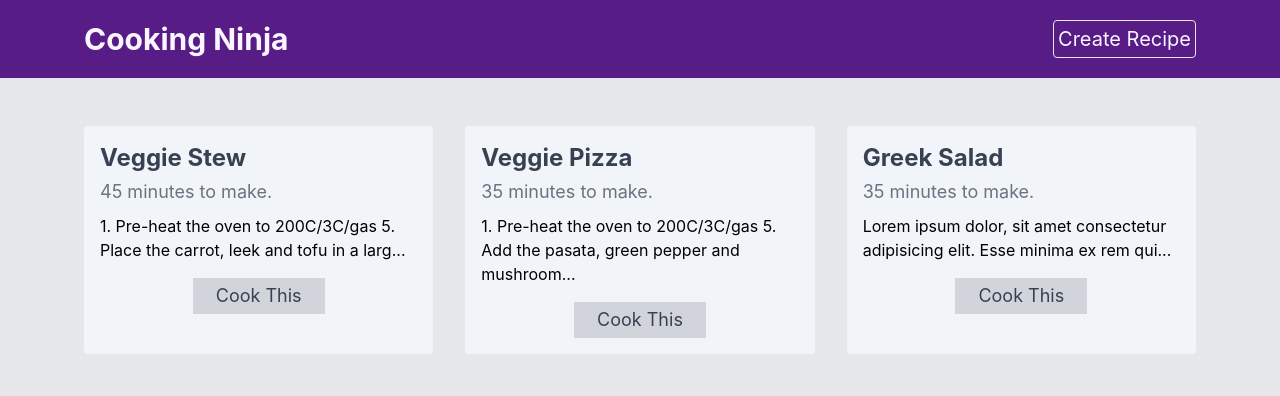
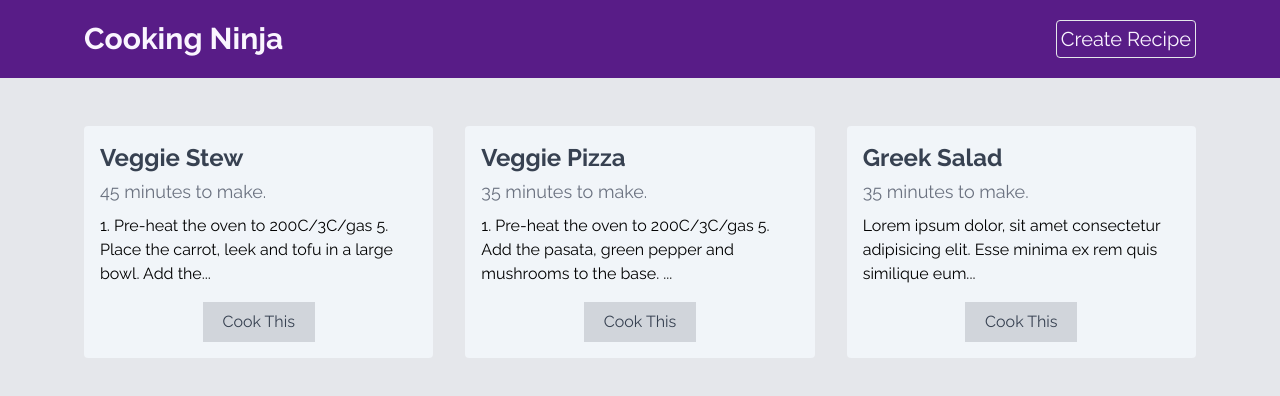
Before and after one commit to DavidRedding/recipe-directory, a React (Create React App) app: page / in a window 1280 px wide. Shown: the top 396 px of the page. Built offline with nearby package versions, Linux system fonts and the light colour scheme; data requests are answered from the project's data file.

Commit message:
Detailed view with (useParams). soft run.

```diff
--- a/public/index.html
+++ b/public/index.html
@@ -5,16 +5,19 @@
     <link rel="icon" href="%PUBLIC_URL%/favicon.ico" />
     <meta name="viewport" content="width=device-width, initial-scale=1" />
     <meta name="theme-color" content="#000000" />
-    <meta
-      name="description"
-      content="Web site created using create-react-app"
-    />
+    <meta name="description" content="Web site created using create-react-app" />
     <link rel="apple-touch-icon" href="%PUBLIC_URL%/logo192.png" />
     <!--
       manifest.json provides metadata used when your web app is installed on a
       user's mobile device or desktop. See https://developers.google.com/web/fundamentals/web-app-manifest/
     -->
     <link rel="manifest" href="%PUBLIC_URL%/manifest.json" />
+    <link rel="preconnect" href="https://fonts.googleapis.com" />
+    <link rel="preconnect" href="https://fonts.gstatic.com" crossorigin />
+    <link
+      href="https://fonts.googleapis.com/css2?family=Raleway:wght@100;200;300;400;500;600;700;800&display=swap"
+      rel="stylesheet"
+    />
     <!--
       Notice the use of %PUBLIC_URL% in the tags above.
       It will be replaced with the URL of the `public` folder during the build.
--- a/src/components/RecipeList.js
+++ b/src/components/RecipeList.js
@@ -5,10 +5,10 @@ const RecipeList = ({ recipes }) => (
     {recipes.map((recipe) => (
       <div key={recipe.id} className=" p-4 bg-slate-100 rounded hover:rotate-6 transition-all duration-300">
         <h3 className="font-bold text-2xl text-gray-700">{recipe.title}</h3>
-        <p className="  text-gray-500 text-lg mt-1">{recipe.cookingTime} to make.</p>
-        <div className=" mt-2">{recipe.method.substring(0, 80)}...</div>
+        <p className="text-gray-500 text-lg mt-1">{recipe.cookingTime} to make.</p>
+        <div className=" mt-2">{recipe.method.substring(0, 95)}...</div>
         <Link
-          className="block text-center mt-4 py-1 bg-gray-300 w-5/12 mx-auto text-lg text-gray-700"
+          className="block text-center mt-4 bg-gray-300 mx-auto text-gray-700 w-28 p-2"
           to={`/recipes/${recipe.id}`}
         >
           Cook This
--- a/src/index.css
+++ b/src/index.css
@@ -1,17 +1,9 @@
-@import url('https://fonts.googleapis.com/css2?family=Raleway:wght@100;200;300;400;500;600;700;800&display=swap');
-
 @tailwind base;
 @tailwind components;
 @tailwind utilities;
 
-body {
-  margin: 0;
-  font-family: -apple-system, BlinkMacSystemFont, 'Segoe UI', 'Roboto', 'Oxygen', 'Ubuntu', 'Cantarell', 'Fira Sans',
-    'Droid Sans', 'Helvetica Neue', sans-serif;
-  -webkit-font-smoothing: antialiased;
-  -moz-osx-font-smoothing: grayscale;
+@layer base {
+  body {
+    font-family: 'Raleway', sans-serif;
+  }
 }
-
-code {
-  font-family: source-code-pro, Menlo, Monaco, Consolas, 'Courier New', monospace;
-}
--- a/src/pages/recipe/Recipe.js
+++ b/src/pages/recipe/Recipe.js
@@ -1,5 +1,18 @@
+import { useParams } from 'react-router-dom';
+import useFetch from '../../hooks/useFetch';
+
 const Recipe = () => {
-  return <div>Recipe</div>;
+  const { id } = useParams(); // params.id
+  const url = `http://localhost:3000/recipes/${id}`;
+  const { data, error, isPending } = useFetch(url);
+
+  return (
+    <div>
+      {error && <div>{error}</div>}
+      {isPending && <div>Loading...</div>}
+      {data && <div>{data.title}</div>}
+    </div>
+  );
 };
 
 export default Recipe;
```
